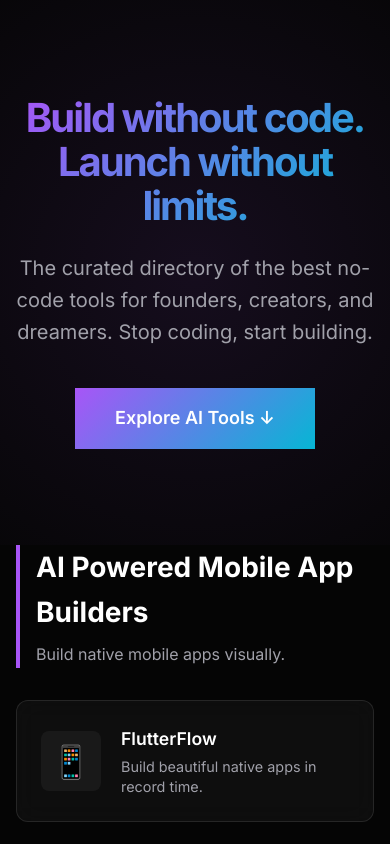
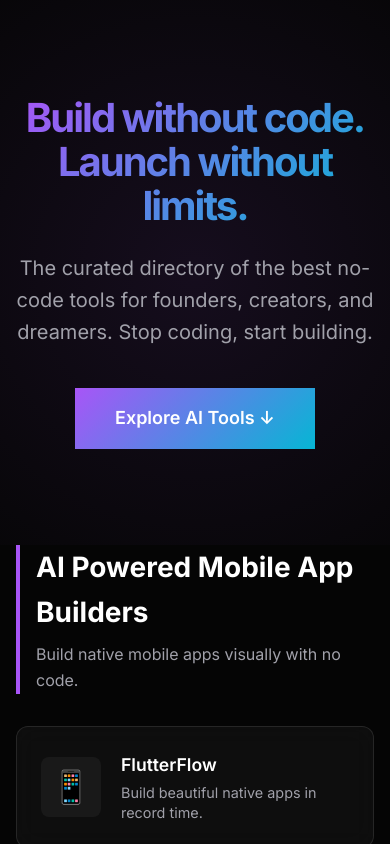
Before and after one commit to idontknowcoding-ai/idontknowcoding-ai, a React (Vite) app: page / in a window 390 px wide. Shown: the top 844 px of the page. Built offline with nearby package versions, Linux system fonts and the light colour scheme.

Commit message:
feat: update AI Powered Mobile App Builders description to emphasize no-code

```diff
--- a/src/data/tools.js
+++ b/src/data/tools.js
@@ -1,7 +1,7 @@
 export const toolsData = [
     {
         category: "AI Powered Mobile App Builders",
-        description: "Build native mobile apps visually.",
+        description: "Build native mobile apps visually with no code.",
         tools: [
             {
                 name: "FlutterFlow",
```
